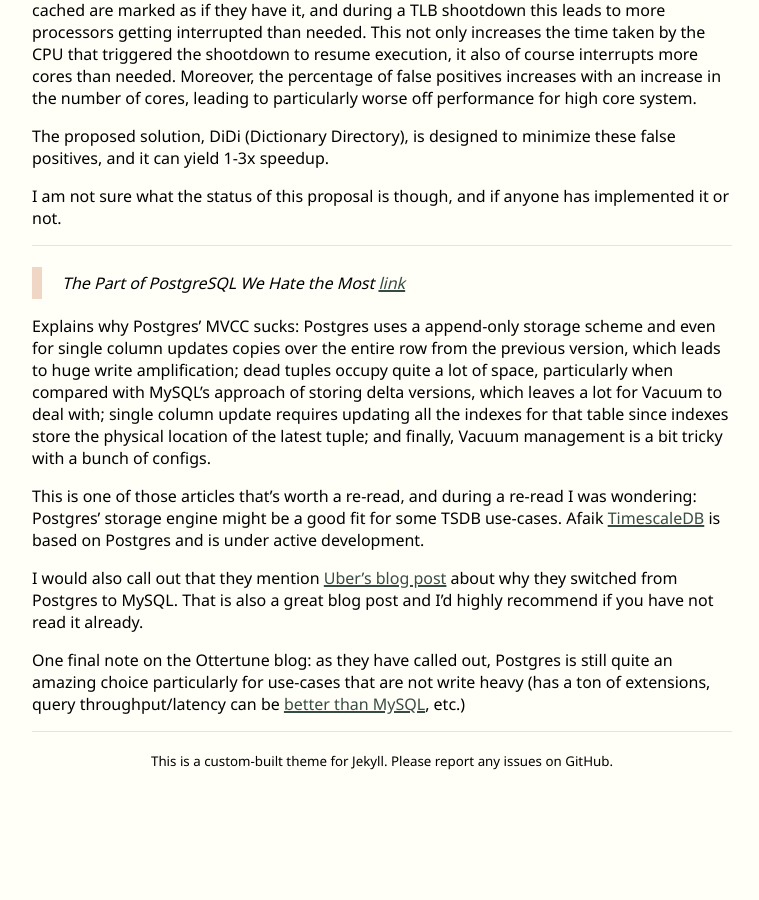
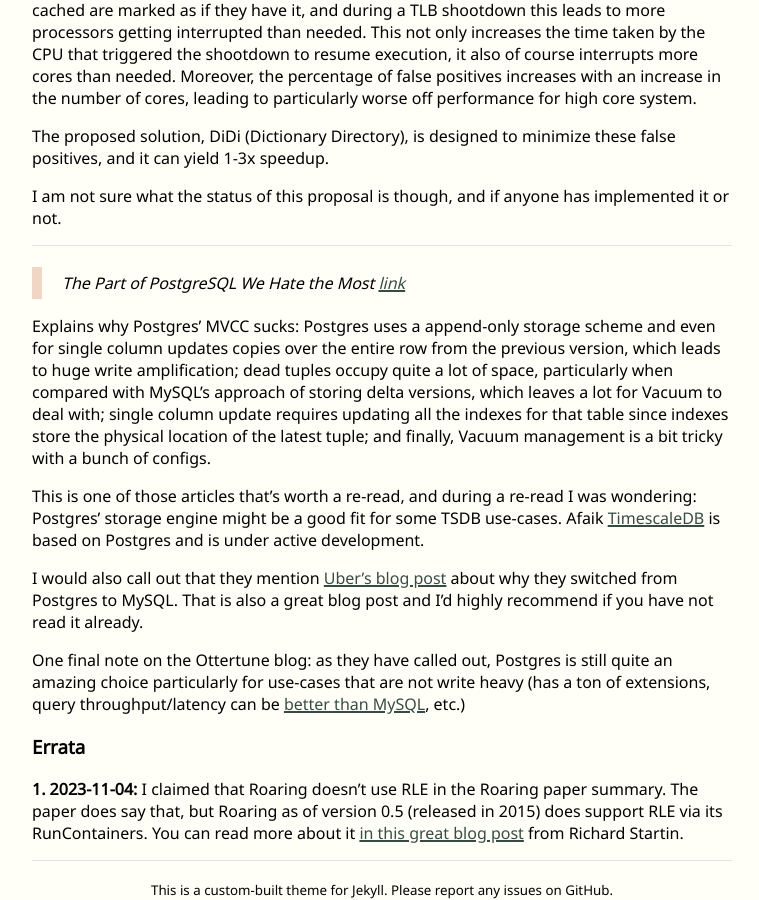
Before and after one commit to ankitsultana/ankitsultana.github.io, a Jekyll site: the page built from _posts/2023-09-19-reading-list.md, in a window 1280 px wide and 900 px high, scrolled down 3836 px. Shown: the whole window, without its empty margins (258-1017 px from the left). Built offline with Jekyll 4.4.1, drawn with Linux system fonts in a browser that asks for light colours; before the commit the page ends 4607 px from its top, so only the background shows below that.

Commit message:
Errata 1: RLE in Roaring

```diff
--- a/_posts/2023-09-19-reading-list.md
+++ b/_posts/2023-09-19-reading-list.md
@@ -119,8 +119,7 @@
 a bitmap is used. The paper also shares the algorithms used for union and intersection, and compares the performance of Roaring
 with other Bitmap implementations (BitSet, Concise, WAH).
 
-One important thing to understand about the Roaring design is: it doesn't use RLE and is instead designed for optimized
-random reads. WAH and Concise can give better compression when there are long runs of consecutive values in the dataset.
+~~One important thing to understand about the Roaring design is: it doesn't use RLE and is instead designed for optimized random reads. WAH and Concise can give better compression  when there are long runs of consecutive values in the dataset.~~ [see Errata #1]
 
 Moreover, for low cardinality random set of integers, it is [2-3x worse](https://github.com/ankitsultana/weekend/tree/main/roaring/src/main/java/com/ankitsultana/experiments) in terms of size (vs if you were to store the set as
 a array of 4-byte integers directly). The paper also calls it out and they do mention that for density lower than 0.1% a
@@ -214,3 +213,9 @@
 One final note on the Ottertune blog: as they have called out, Postgres is still quite an amazing choice particularly for
 use-cases that are not write heavy (has a ton of extensions, query throughput/latency can be
 [better than MySQL](http://smalldatum.blogspot.com/2023/01/the-insert-benchmark-on-arm-and-x86.html), etc.)
+
+### Errata
+
+**1. 2023-11-04:** I claimed that Roaring doesn't use RLE in the Roaring paper summary. The paper does say that, but Roaring
+as of version 0.5 (released in 2015) does support RLE via its RunContainers. You can read more about it
+[in this great blog post](https://richardstartin.github.io/posts/roaringbitmap-performance-tricks) from Richard Startin.
```
